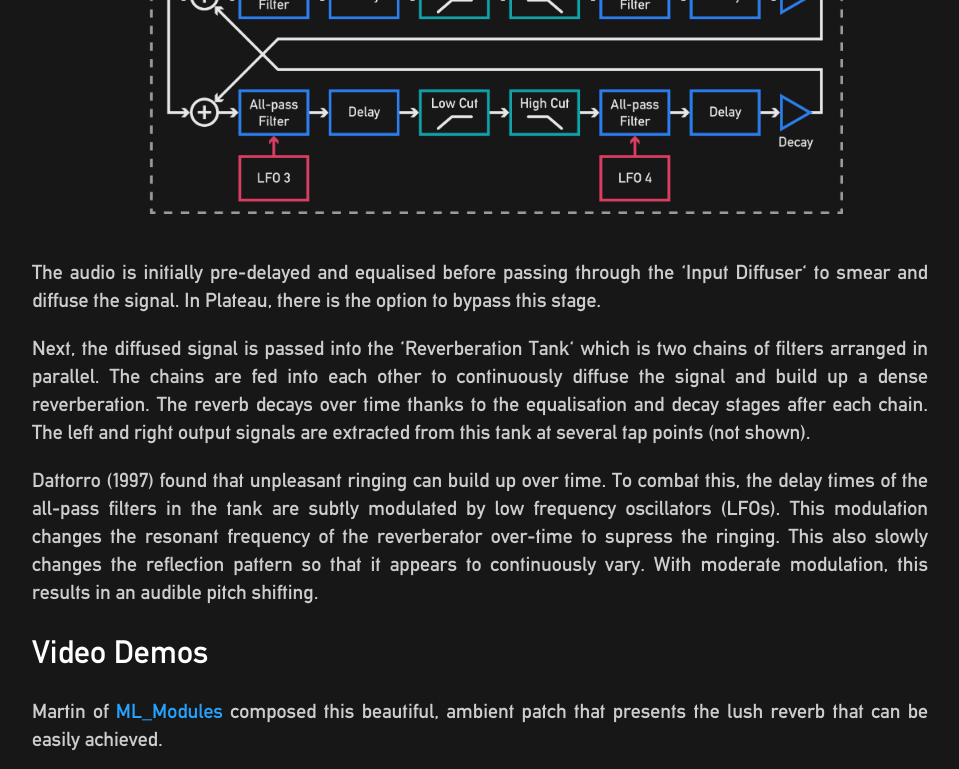
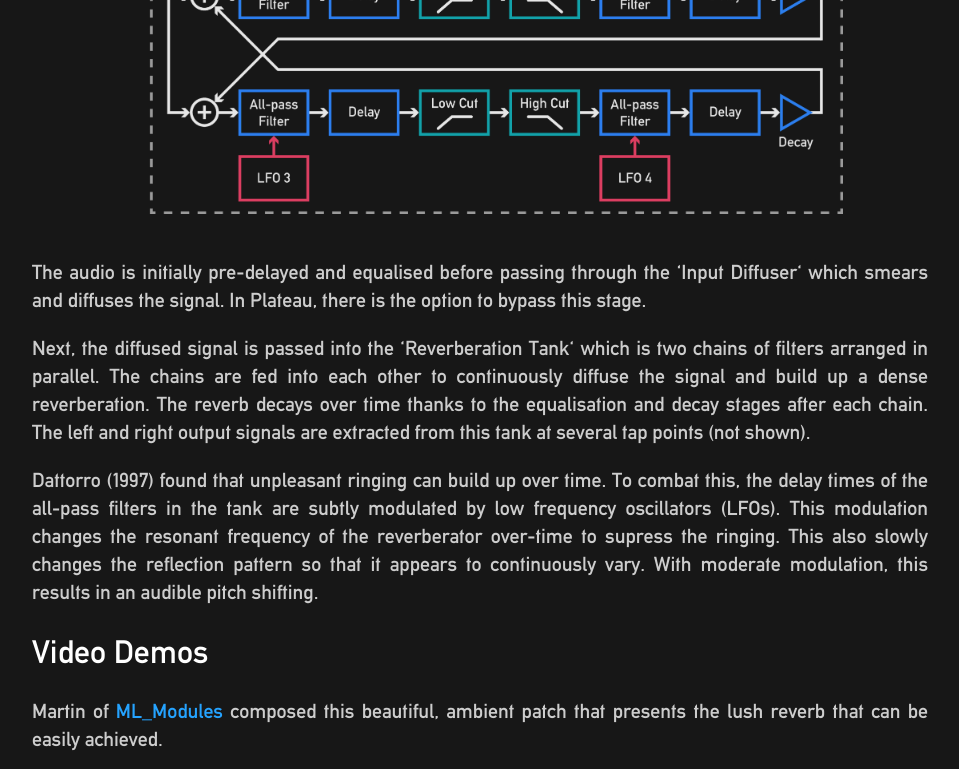
Before and after one commit to ValleyAudio/ValleyAudio.github.io, a Jekyll site: the page built from rack/plateau/plateau.html, in a window 1280 px wide and 900 px high, scrolled down 2325 px, cut to the strip 0-769 px from the top of the window. Shown: the whole strip, without its empty margins (160-1119 px from the left). Built offline with Jekyll 4.4.1, drawn with Linux system fonts in a browser that asks for light colours.

Commit message:
Clarification

```diff
--- a/rack/plateau/plateau.html
+++ b/rack/plateau/plateau.html
@@ -45,7 +45,7 @@ title: Plateau
         <img src="images/dattorro.png" alt="Dattorro Reverberator" style="max-width:100%; max-height:500px; margin-top:20px; margin-bottom:20px;">
     </center>
     <p>
-        The audio is initially pre-delayed and equalised before passing through the 'Input Diffuser' to smear and diffuse the signal. In Plateau, there is the option to bypass this stage.
+        The audio is initially pre-delayed and equalised before passing through the 'Input Diffuser' which smears and diffuses the signal. In Plateau, there is the option to bypass this stage.
     </p>
     <p>
         Next, the diffused signal is passed into the 'Reverberation Tank' which is two chains of filters arranged in parallel. The chains are fed into each other to continuously diffuse the signal and build up a dense reverberation. The reverb decays over time thanks to the equalisation and decay stages after each chain. The left and right output signals are extracted from this tank at several tap points (not shown).
```
